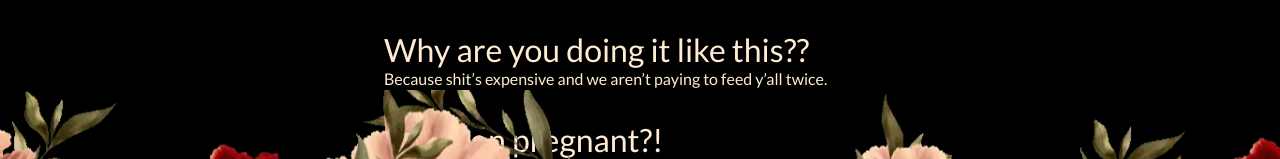
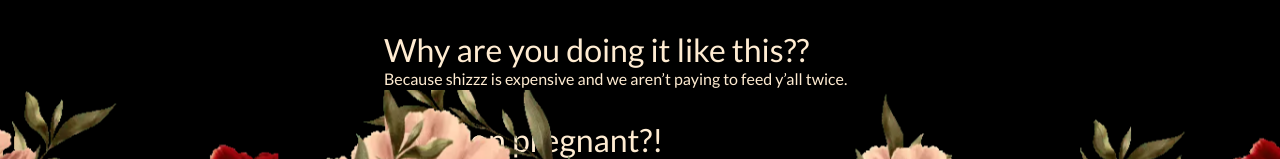
Before and after one commit to dmkirshon/happilyeverafterparty-app, a React (Create React App) app: page /faqs in a window 1280 px wide. Shown: the part 510-669 px from the top of the page. Built offline with nearby package versions, Linux system fonts and the light colour scheme; no server answers.

Commit message:
feat: Fix FAQs copy

```diff
--- a/src/routes/Faqs.tsx
+++ b/src/routes/Faqs.tsx
@@ -26,7 +26,8 @@ export default function Faqs() {
         <li className="faqs_question">
           <p className="question">Why are you doing it like this??</p>
           <p className="answer">
-            Because shit’s expensive and we aren’t paying to feed y’all twice.
+            Because shizzz is expensive and we aren’t paying to feed y’all
+            twice.
           </p>
         </li>
         <li className="faqs_question">
```
